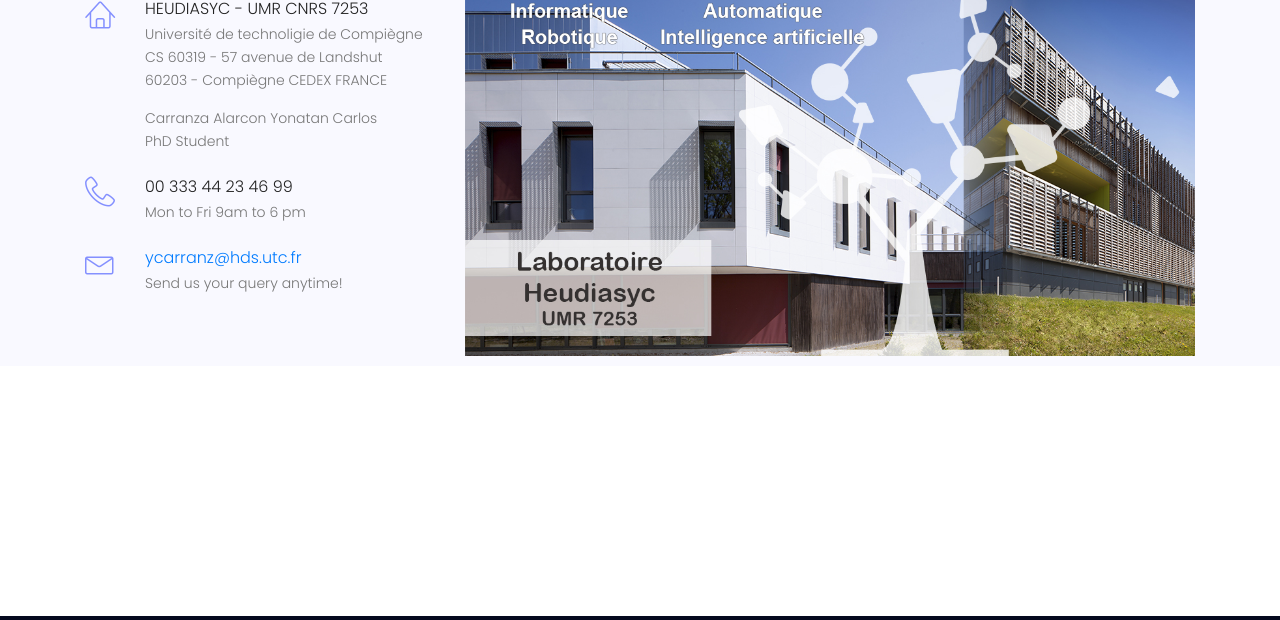
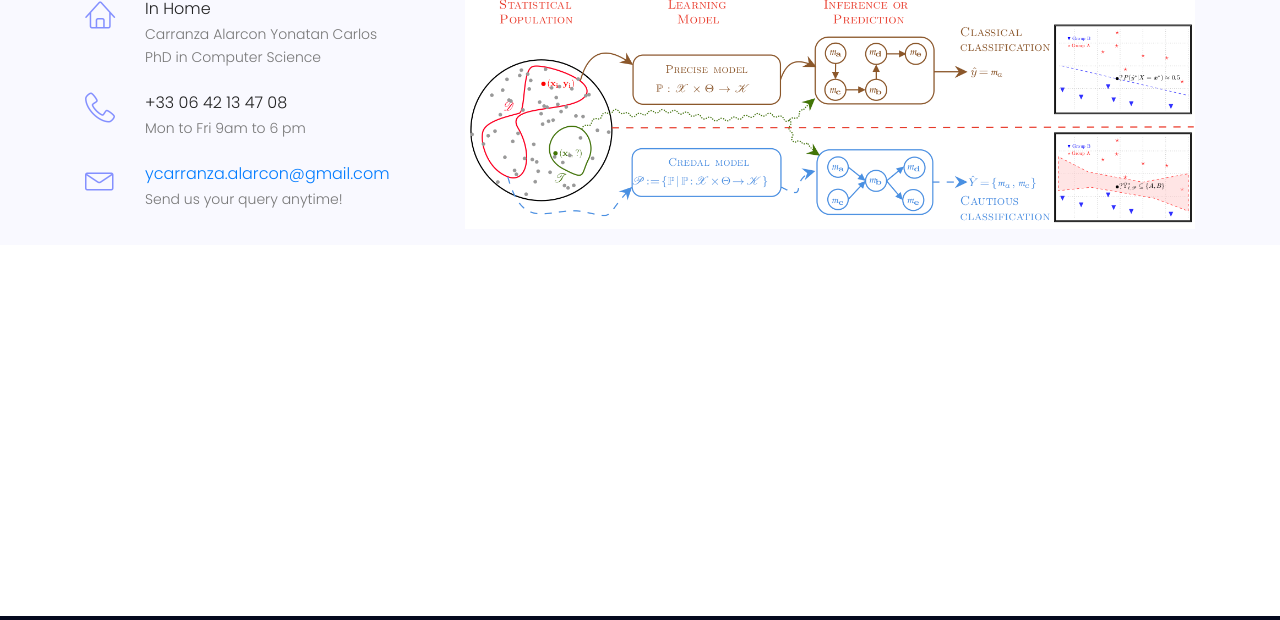
Before and after one commit to salmuz/salmuz.github.io, a plain HTML site: page contact.html in a window 1280 px wide. Shown: the part 125-745 px from the top of the page. Drawn offline with nearby package versions, Linux system fonts and the light colour scheme.

Commit message:
new presentation week 03, concat update

```diff
--- a/contact.html
+++ b/contact.html
@@ -90,14 +90,15 @@
 									<span class="lnr lnr-home"></span>
 								</div>
 								<div class="contact-details">
-									<h5>HEUDIASYC - UMR CNRS 7253</h5>
-									<p> Université de technoligie de Compiègne <br/>
-										CS 60319 - 57 avenue de Landshut <br/>
-										60203 - Compiègne CEDEX FRANCE
-									</p>
+									<h5>In Home</h5>
+<!--									<h5>HEUDIASYC - UMR CNRS 7253</h5>-->
+<!--									<p> Université de technoligie de Compiègne <br/>-->
+<!--										CS 60319 - 57 avenue de Landshut <br/>-->
+<!--										60203 - Compiègne CEDEX FRANCE-->
+<!--									</p>-->
 									<p>
 										Carranza Alarcon Yonatan Carlos  <br/>
-										PhD Student
+										PhD in Computer Science
 									</p>
 								</div>
 							</div>
@@ -106,7 +107,7 @@
 									<span class="lnr lnr-phone-handset"></span>
 								</div>
 								<div class="contact-details">
-									<h5>00 333 44 23 46 99</h5>
+									<h5>+33 06 42 13 47 08</h5>
 									<p>Mon to Fri 9am to 6 pm</p>
 								</div>
 							</div>
@@ -115,13 +116,15 @@
 									<span class="lnr lnr-envelope"></span>
 								</div>
 								<div class="contact-details">
-									<h5><a href="mailto:ycarranz@hds.utc.fr">ycarranz@hds.utc.fr</a></h5>
+<!--									<h5><a href="mailto:ycarranz@hds.utc.fr">ycarranz@hds.utc.fr</a></h5>-->
+									<h5><a href="mailto:ycarranza.alarcon@gmail.com">ycarranza.alarcon@gmail.com</a></h5>
 									<p>Send us your query anytime!</p>
 								</div>
 							</div>
 						</div>
 						<div class="col-lg-8">
-							<img src="img/hds.jpg" width="100%">
+<!--							<img src="img/hds.jpg" width="100%">-->
+							<img src="img/photo_these.png" width="100%">
 						</div>
 					</div>
 				</div>
```
Also changed, not shown: img/photo_these.png (added).
